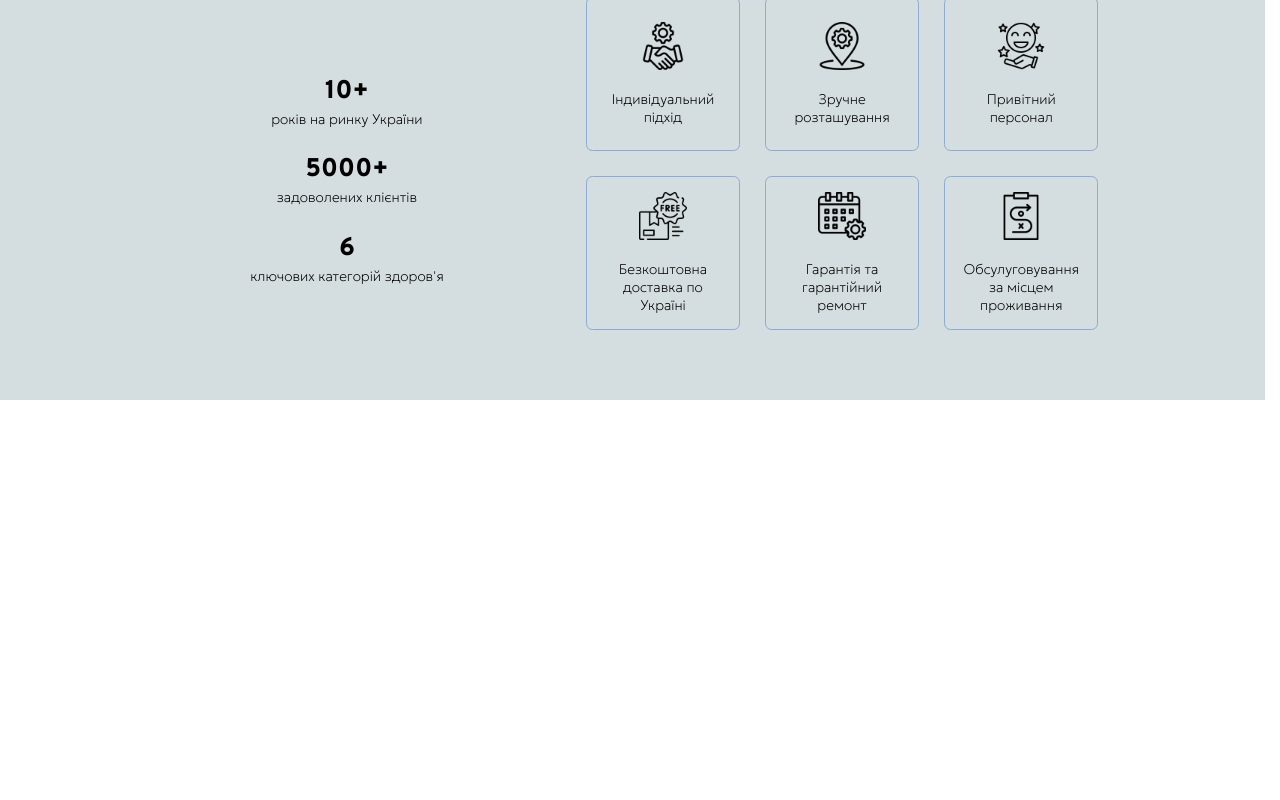
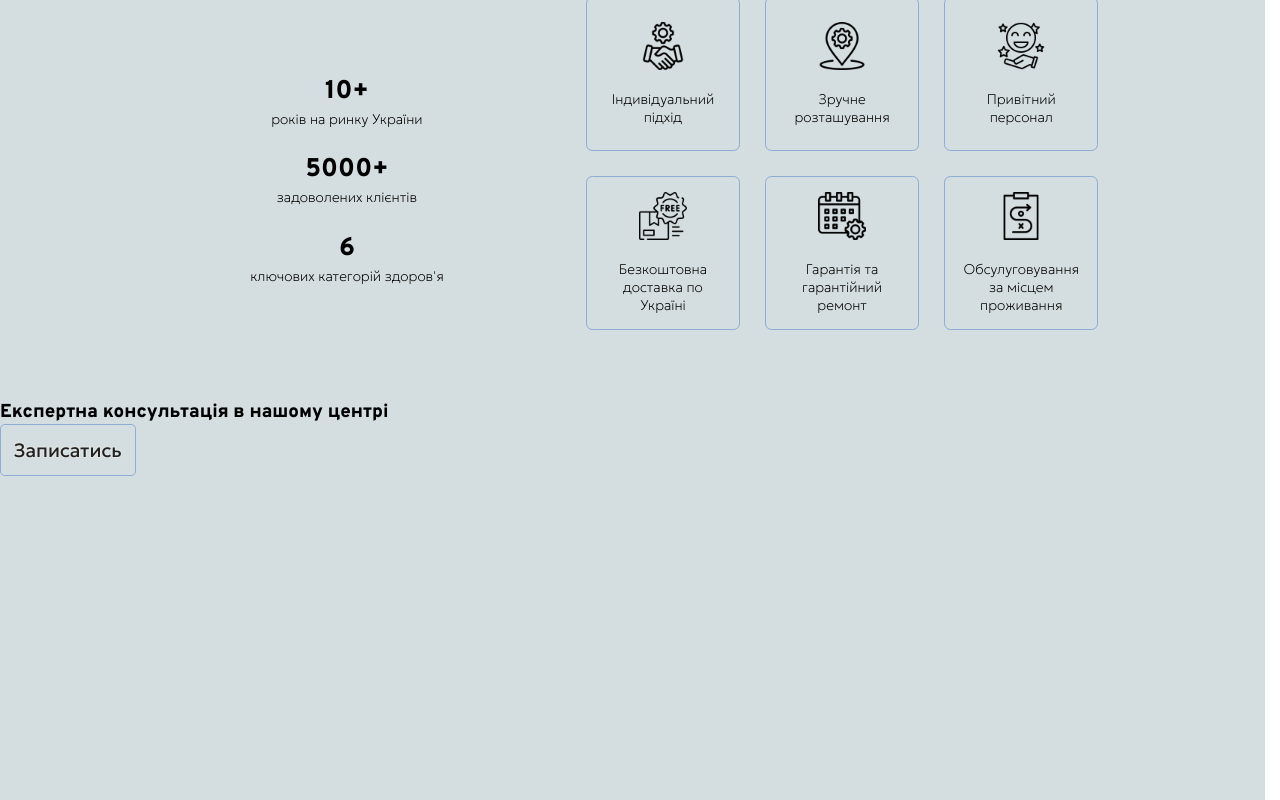
Before and after one commit to Everdarkk/terno-top, a Next.js app: page /home in a window 1280 px wide. Shown: the part 1052-1852 px from the top of the page. Before the commit the page ends 1452 px from the top, so only its background shows below. Built offline with nearby package versions, Linux system fonts and the light colour scheme; a web font is replaced by a local one.

Commit message:
HomeConsulting section added no style

```diff
--- a/src/app/home/page.tsx
+++ b/src/app/home/page.tsx
@@ -1,5 +1,6 @@
 import HomeHero from "@/components/HomeHero"
 import HomeSummary from "@/components/HomeSummary"
+import HomeConsulting from "@/components/HomeConsulting"
 import styles from "../../styles/HomePage.module.css"
 
 export default function HomePage() {
@@ -7,6 +8,7 @@ export default function HomePage() {
         <div className={styles.container}>
             <HomeHero />
             <HomeSummary />
+            <HomeConsulting />
         </div>
     )
 }
--- /dev/null
+++ b/src/components/HomeConsulting.tsx
@@ -0,0 +1,23 @@
+import styles from "../styles/HomeConsulting.module.css"
+import { overpass, geologica } from "@/app/layout"
+
+export default function HomeConsulting() {
+    return (
+        <section className={styles.container}>
+            <div className={styles.content}>
+                {/* TITLE */}
+                <h3 className={`${styles.title} ${overpass.className}`}>
+                    Експертна консультація в нашому центрі
+                </h3>
+                {/* MAIN INFO */}
+                <div className={styles.infoWrap}>
+                </div>
+                {/* SIGN BUTTON */}
+                <button className={`${geologica.className} ${styles.btn}`}>
+                    Записатись
+                </button>
+            </div>
+
+        </section>
+    )
+}
--- /dev/null
+++ b/src/styles/HomeConsulting.module.css
@@ -0,0 +1,42 @@
+.container {
+    background-color: var(--color-cold-gray);
+    min-height: 50dvh;
+}
+
+/* BUTTON */
+.btn {
+    width: fit-content;
+    border-radius: 0.3rem;
+    border: 1px solid var(--color-ceil);
+    color: #222222;
+    text-shadow:
+        -1px -1px 0 #e7e9e690,
+        1px -1px 0 #e7e9e690,
+        -1px 1px 0 #e7e9e690,
+        1px 1px 0 #e7e9e690;
+    background-color: transparent;
+    padding: clamp(0.6rem, 1vw, 1.25rem);
+    align-self: center;
+    font-size: clamp(1rem, 1.5vw, 1.625rem);
+}
+.btn:hover {
+    background: linear-gradient(
+        180deg,
+        rgba(64, 129, 151, 40%) 0%,
+        rgba(48, 72, 105, 40%) 50%,
+        rgba(14, 6, 18, 40%) 100%
+    );
+    backdrop-filter: blur(0.2rem);
+    border-color: #22222290;
+    transition: background-color 0.3s ease-in-out, border-color 0.3s ease-in-out;
+}
+.btn:active {
+    background-color: #313647;
+    color: var(--color-platinum);
+    text-shadow:
+        -1px -1px 0 #22222290,
+        1px -1px 0 #22222290,
+        -1px 1px 0 #22222290,
+        1px 1px 0 #22222290;
+    transition: all 0.1s ease-in-out;
+}
--- a/src/styles/HomeHero.module.css
+++ b/src/styles/HomeHero.module.css
@@ -51,6 +51,7 @@
 }
 .text h1 {
     font-size: clamp(1.625rem, 2.5vw, 3.75rem);
+    text-transform: uppercase;
     font-weight: bold;
     color: var(--color-black);
     text-shadow:
```
